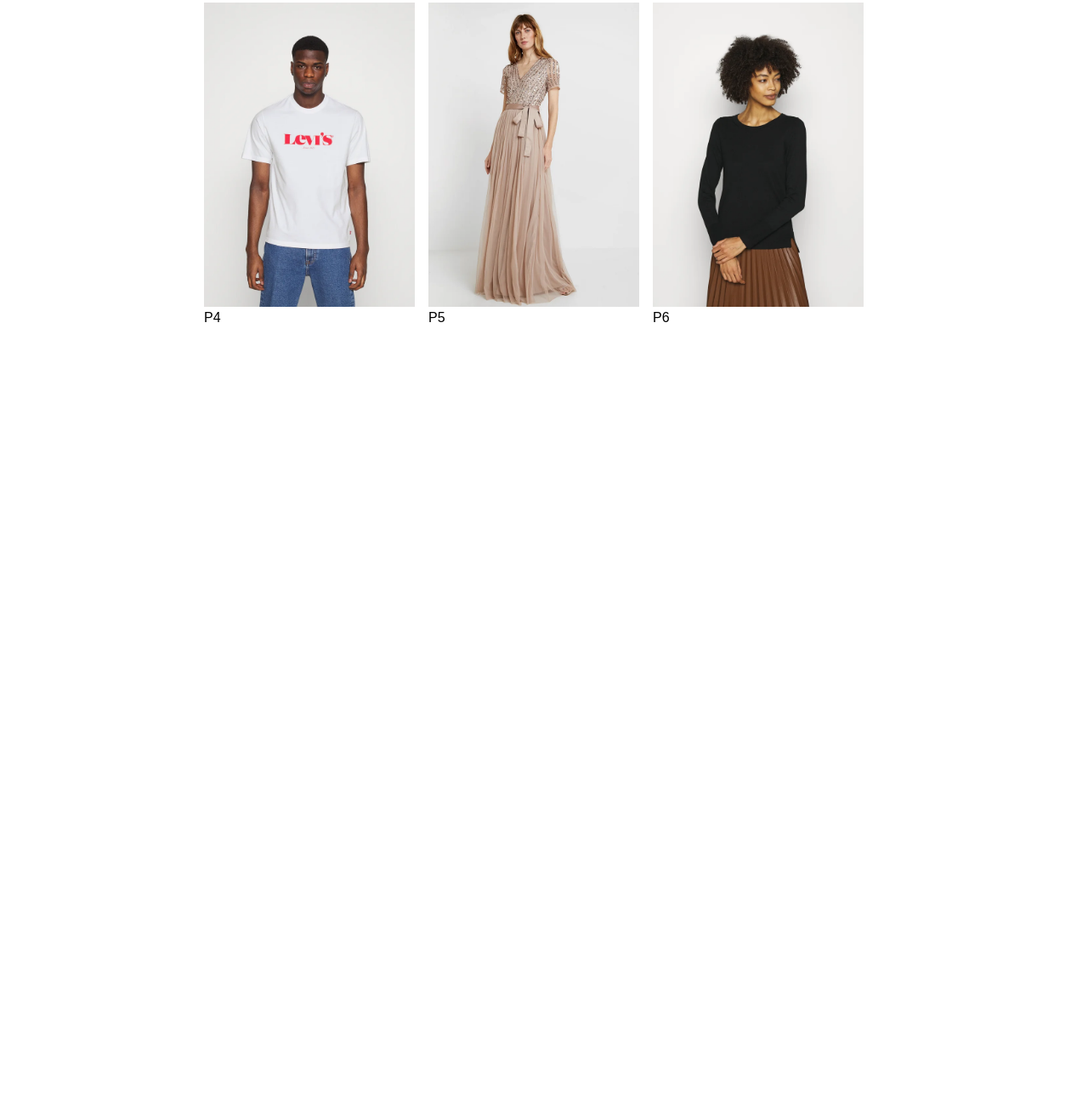
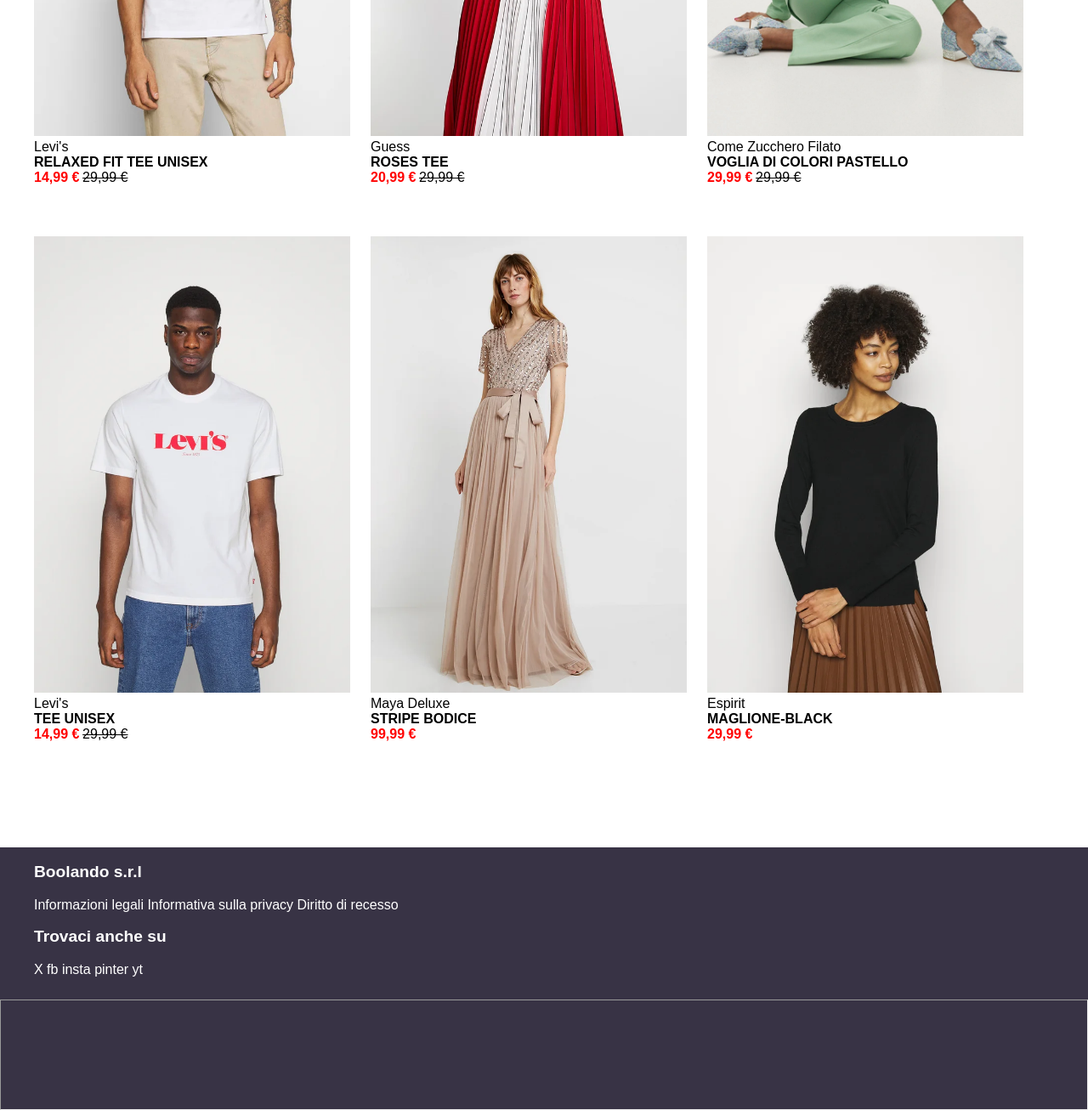
Before and after one commit to LeoPalmieri98/html-css-boolando, a plain HTML site: page index.html in a window 1280 px wide. Shown: the part 525-1831 px from the top of the page at 85% size. Before the commit the page ends 908 px from the top, so only its background shows below. Drawn offline with Linux system fonts and the light colour scheme.

Commit message:
addprice<s>andfooter

```diff
--- a/index.html
+++ b/index.html
@@ -36,19 +36,66 @@
             </div>
         </div>
     </header>
+
     <!--LAYOUT PRODUCT-->
+
     <main>
         <div class="container-row boxed flex-wrap">
-            <div class="column-33"><img src="./img/1.webp" alt=""> P1</div>
-            <div class="column-33"><img src="./img/2.webp" alt="">P2</div>
-            <div class="column-33"><img src="./img/3.webp" alt="">P3</div>
-            <div class="column-33"><img src="./img/4.webp" alt="">P4</div>
-            <div class="column-33"><img src="./img/5.webp" alt="">P5</div>
-            <div class="column-33"><img src="./img/6.webp" alt="">P6</div>
+            <div class="column-33"><img src="./img/1.webp" alt="">
+                <p>Levi's
+                <h4>RELAXED FIT TEE UNISEX</h4>
+                <div><span class="colortextred">14,99 €</span><s>29,99 €</s></div>
+                </p>
+            </div>
+            <div class="column-33"><img src="./img/2.webp" alt="">
+                <p>Guess
+                <h4>ROSES TEE</h4>
+                <div><span class="colortextred">20,99 €</span><s>29,99 €</s></div>
+                </p>
+            </div>
+            <div class="column-33"><img src="./img/3.webp" alt="">
+                <p>Come Zucchero Filato
+                <h4>VOGLIA DI COLORI PASTELLO</h4>
+                <div><span class="colortextred">29,99 €</span><s>29,99 €</s></div>
+                </p>
+            </div>
+            <div class="column-33"><img src="./img/4.webp" alt="">
+                <p>Levi's
+                <h4>TEE UNISEX</h4>
+                <div><span class="colortextred">14,99 €</span><s>29,99 €</s></div>
+                </p>
+            </div>
+            <div class="column-33"><img src="./img/5.webp" alt="">
+                <p>Maya Deluxe
+                <h4>STRIPE BODICE</h4><span class="colortextred">99,99 €</span></p>
+            </div>
+            <div class="column-33"><img src="./img/6.webp" alt="">
+                <p>Espirit
+                <h4>MAGLIONE-BLACK</h4><span class="colortextred">29,99 €</span></p>
+            </div>
 
         </div>
     </main>
-    <footer></footer>
+
+    <!--FOOTERBAR-->
+
+    <footer>
+        <div class="boxed">
+            <div class="container-column textfooterwhite">
+                <h5>Boolando s.r.l</h5>
+                <div>
+                    <span>Informazioni legali</span>
+                    <span>Informativa sulla privacy</span>
+                    <span>Diritto di recesso</span>
+                </div>
+            </div>
+            <div class="textfooterwhite">
+                <h5>Trovaci anche su</h5>
+                <p>X fb insta pinter yt</p>
+            </div>
+        </div>
+    <hr>
+    </footer>
 </body>
 
 </html>
--- a/style.css
+++ b/style.css
@@ -18,7 +18,7 @@ body {
  }
 
 .boxed {
-    max-width: 800px;
+    max-width: 1200px;
     margin: 0 auto;
 }
 
@@ -33,33 +33,57 @@ header {
 
 main {
   padding-top: 5%;
+  padding-bottom: 5%;
+}
+
+footer {
+  min-height: 50%S;
+  background-color: rgba(56, 51, 69, 1);
+}
+
+h5 {
+  padding-top: 3%;
+  padding-bottom: 1em;
+  font-size: larger;
+}
+
+hr {
+  margin-top: 2%;
+  padding-bottom: 10%;
 }
 
 /* NAVBARCSS */
 
 #logosizing {
-  max-height: 30px;
+ max-height: 30px;
 }
 
 .dimension-header {
   justify-content: space-between;
-  padding: 3%;
+  padding: 2% 0% 2% 0%;
+  padding-right: 17.5%;
 }
 
 .navcolorbar {
   color: white;
   font-size: large
-
 }
 
 #navtext {
   font-weight: 700;
   }
 
-/* LAYOUT PRODUCTCSS */
+.colortextred {
+  color: red;
+  font-weight: 700;
+  padding-right: 1%;
+}
+
+/* LAYOUT PRODUCTS MAIN */
 
 .column-33 {
   width: 31%;
+  padding-bottom: 5%;
 
 }
 
@@ -71,3 +95,11 @@ main {
 .column-33 > img {
   width: 100%;
 }
+
+/* FOOTERBAR */
+
+.textfooterwhite {
+ color: white;
+ padding-right: 2%;
+ width: 50%;
+}
```
